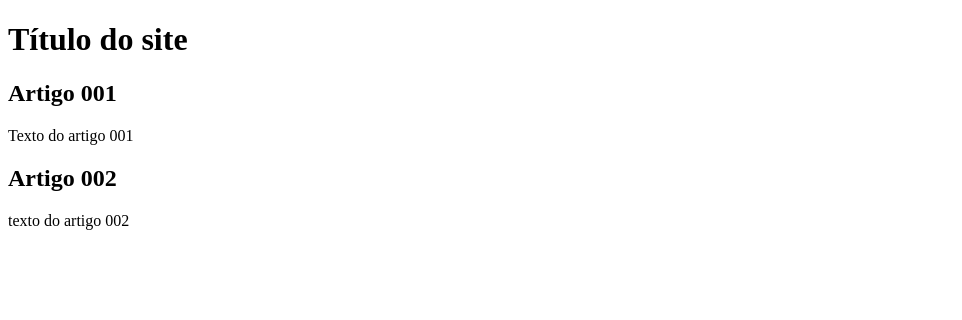
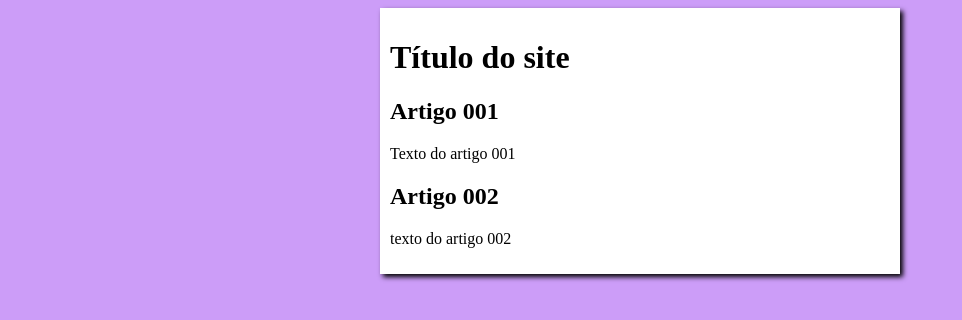
Before and after one commit to dougstan/projeto-site, a plain HTML site: page index.html in a window 1280 px wide. Shown: the whole page, without its empty margins (0-962 px from the left). Drawn offline with Linux system fonts and the light colour scheme.

Commit message:
iniciei design

```diff
--- /dev/null
+++ b/estilos/style.css
@@ -0,0 +1,14 @@
+{
+    font-family: Arial, Helvetica, sans-serif;
+    font-size: 16px;
+}
+body {
+    background-color: rgb(204, 157, 248);
+}
+main {
+    background-color: white;
+    width: 500px;
+    margin: auto;
+    padding: 10px;
+    box-shadow: 3px 3px 5px rgba(0, 0, 0, 473);
+}
--- a/index.html
+++ b/index.html
@@ -4,6 +4,7 @@
     <meta charset="UTF-8">
     <meta name="viewport" content="width=device-width, initial-scale=1.0">
     <title>Site</title>
+    <link rel="stylesheet" href="estilos/style.css">
 </head>
 <body>
     <main>
```
